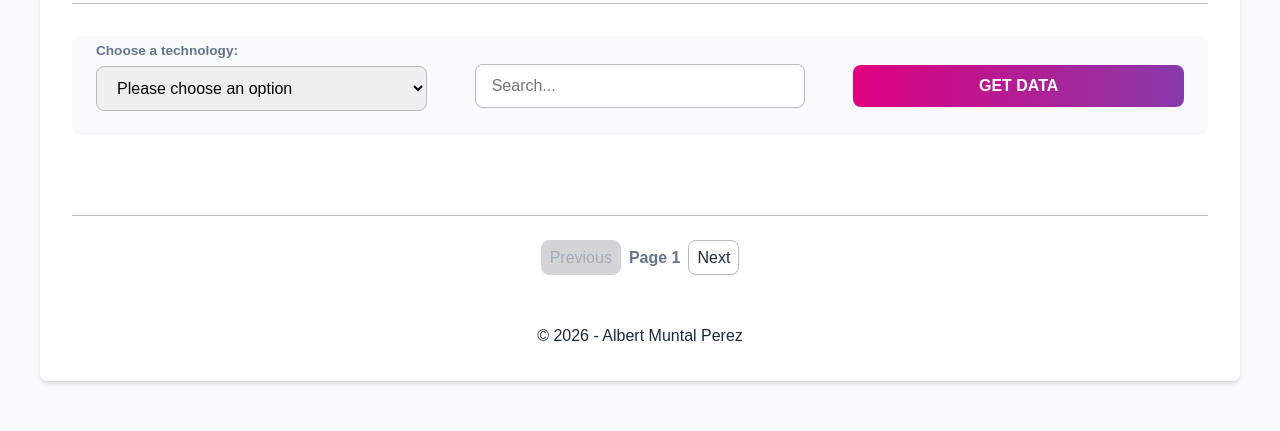
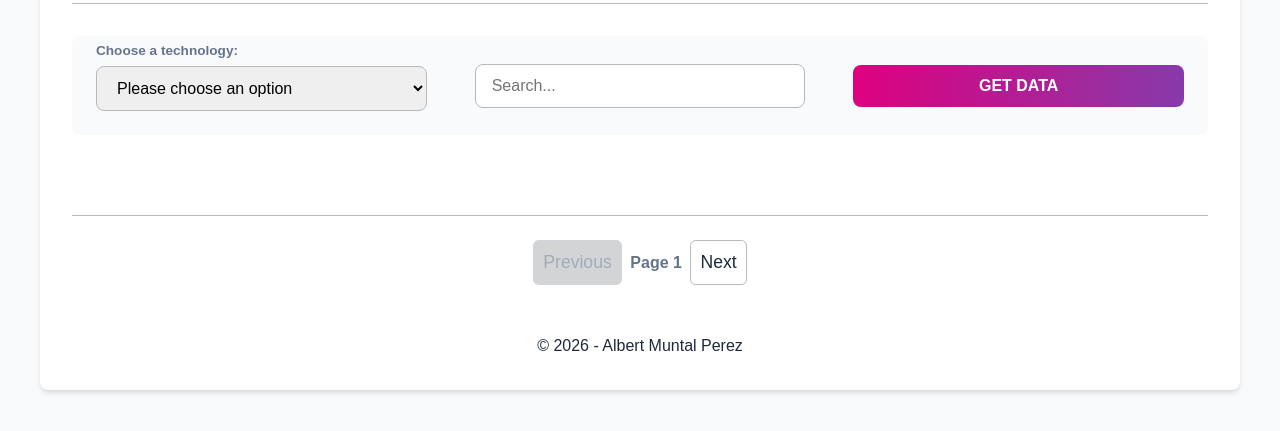
Before and after one commit to DrMunty/Sprint-3, a website built with Vite: page Tasca S3.01/api-consumer-app/index.html in a window 1280 px wide. Shown: the part 133-564 px from the top of the page. Built offline with nearby package versions, Linux system fonts and the light colour scheme.

Commit message:
refactor: "changed pagination buttons style"

```diff
--- a/Tasca S3.01/api-consumer-app/styles/styles.css
+++ b/Tasca S3.01/api-consumer-app/styles/styles.css
@@ -181,13 +181,19 @@ label {
 
 #pagination button {
     width: auto;
-    min-width: 2.2rem;
-    height: 2.2rem;
-    padding: 0 0.5rem;
+    min-width: 2.8rem;
+    height: 2.8rem;
+    padding: 0 0.6rem;
+    font-size: 1.1rem;
     background-color: white;
     color: var(--text-color);
     cursor: pointer;
     font-weight: 500;
+    border: 1px solid var(--border-color);
+    border-radius: 0.35rem;
+    display: flex;
+    justify-content: center;
+    align-items: center;
 }
 
 #pagination button:hover:not(:disabled) {
```
